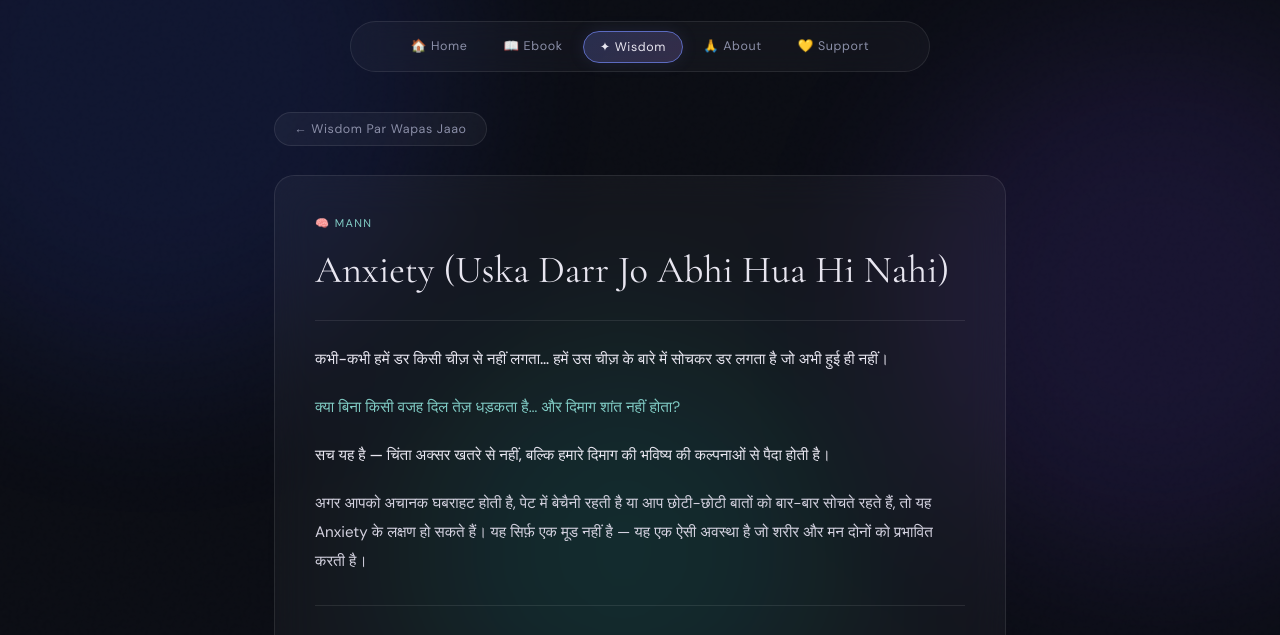
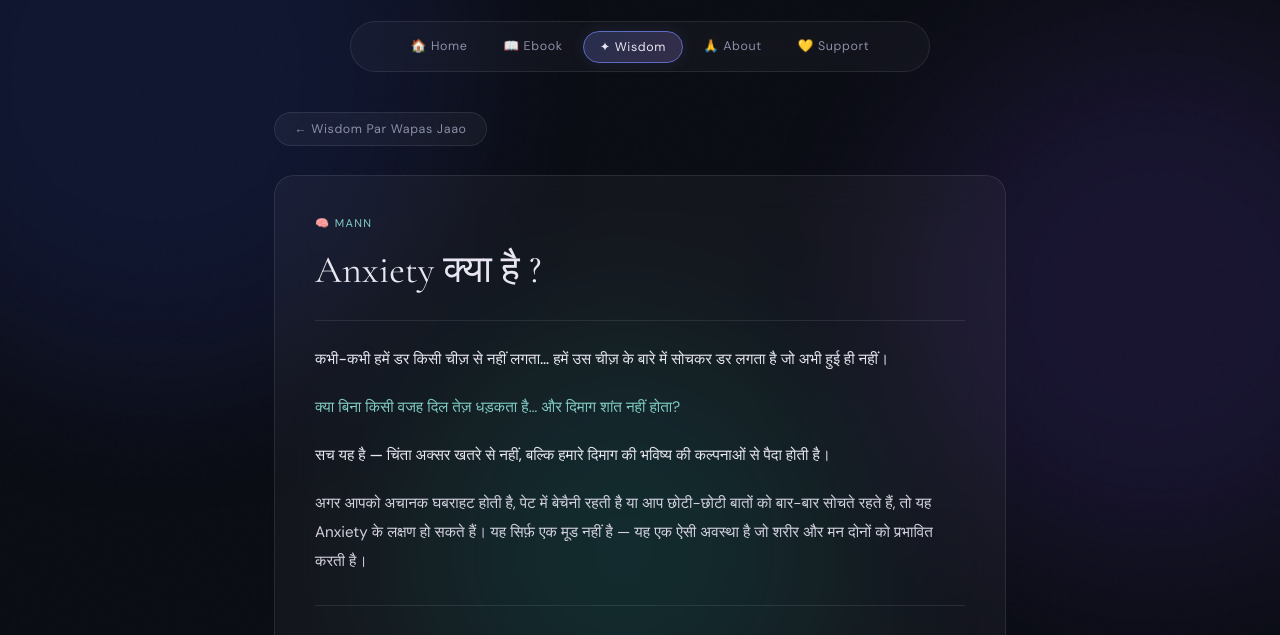
Before and after one commit to vikasmali123/adhyatmik-toolkit, a plain HTML site: page blogs/anxiety.html in a window 1280 px wide. Shown: the part 130-765 px from the top of the page. Drawn offline with nearby package versions, Linux system fonts and the light colour scheme.

Commit message:
Update anxiety.html

```diff
--- a/blogs/anxiety.html
+++ b/blogs/anxiety.html
@@ -3,7 +3,7 @@
 <head>
 <meta charset="UTF-8">
 <meta name="viewport" content="width=device-width, initial-scale=1.0">
-<title>Anxiety Kya Hai — Adhyatmik Toolkit</title>
+<title>Anxiety क्या है ? — Adhyatmik Toolkit</title>
 <link rel="icon" type="image/x-icon" href="../favicon.ico">
 <link rel="preconnect" href="https://fonts.googleapis.com">
 <link href="https://fonts.googleapis.com/css2?family=Cormorant+Garamond:ital,wght@0,300;0,400;0,600;1,300;1,400&family=DM+Sans:wght@300;400;500&display=swap" rel="stylesheet">
@@ -87,7 +87,7 @@
   <a href="../wisdom.html" class="back-btn">← Wisdom Par Wapas Jaao</a>
   <div class="blog-card">
     <div class="blog-cat-tag">🧠 Mann</div>
-    <h1 class="blog-main-title">Anxiety (Uska Darr Jo Abhi Hua Hi Nahi)</h1>
+    <h1 class="blog-main-title">Anxiety क्या है ?</h1>
     <hr class="blog-divider">
     <div class="blog-body">
       <p><strong>कभी-कभी हमें डर किसी चीज़ से नहीं लगता… हमें उस चीज़ के बारे में सोचकर डर लगता है जो अभी हुई ही नहीं।</strong></p>
```
